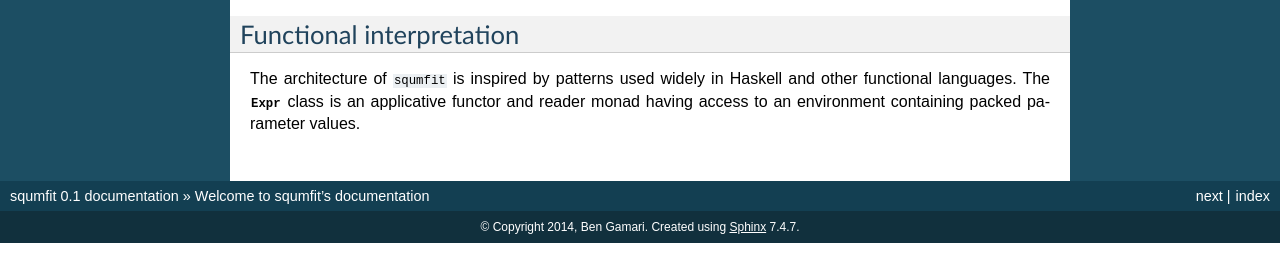
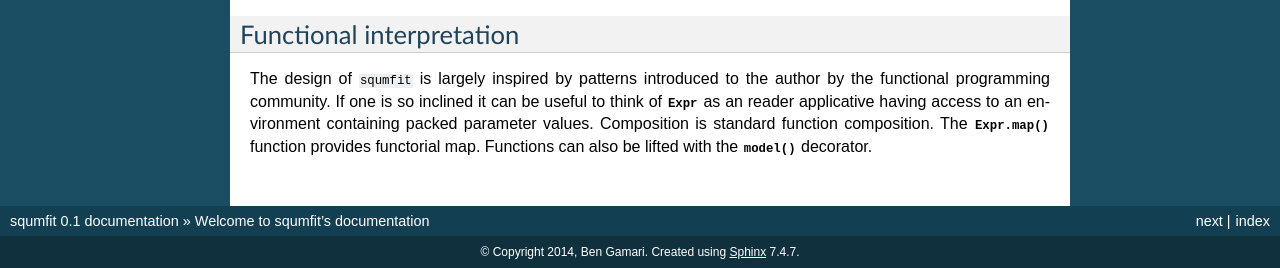
Before and after one commit to bgamari/squmfit, a Sphinx documentation site: the page built from docs/index.rst, in a window 1280 px wide and 900 px high, scrolled down 2097 px, cut to the strip 632-900 px from the top of the window. Built offline with Sphinx 7.4.7, drawn with Linux system fonts in a browser that asks for light colours; before the commit the page ends 2972 px from its top, so only the background shows below that.

Commit message:
Clarify functional interpretation

```diff
--- a/docs/index.rst
+++ b/docs/index.rst
@@ -160,7 +160,9 @@ Inspecting fit results
 Functional interpretation
 -------------------------
 
-The architecture of ``squmfit`` is inspired by patterns used widely in
-Haskell and other functional languages. The :class:`Expr` class is an
-applicative functor and reader monad having access to an environment
-containing packed parameter values.
+The design of ``squmfit`` is largely inspired by patterns introduced to the
+author by the functional programming community. If one is so inclined it can be
+useful to think of :class:`Expr` as an reader applicative having access to an
+environment containing packed parameter values. Composition is standard function
+composition. The :func:`Expr.map` function provides functorial map. Functions
+can also be lifted with the :func:`model` decorator.
```
